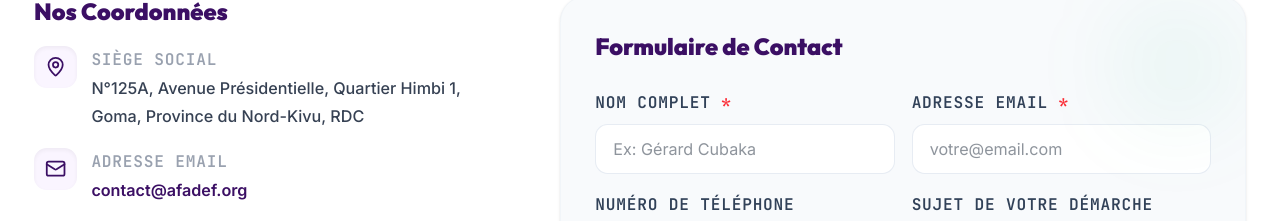
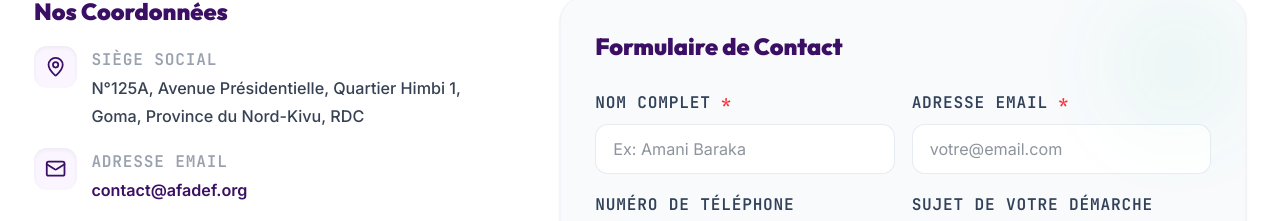
Before and after one commit to Ger-Cub/afadef, a React (Vite) app: page / in a window 1280 px wide. Shown: the part 8016-8237 px from the top of the page. Built offline with nearby package versions, Linux system fonts and the light colour scheme; grey boxes are pictures that could not be loaded.

Commit message:
Update Contact.tsx

```diff
--- a/src/components/Contact.tsx
+++ b/src/components/Contact.tsx
@@ -279,7 +279,7 @@
                       required
                       value={formData.name}
                       onChange={handleInputChange}
-                      placeholder="Ex: Gérard Cubaka"
+                      placeholder="Ex: Amani Baraka"
                       className="w-full text-xs sm:text-sm px-4 py-3 border border-slate-200/80 rounded-xl bg-white text-gray-800 focus:ring-1 focus:ring-brand-purple outline-none"
                     />
                   </div>
```
